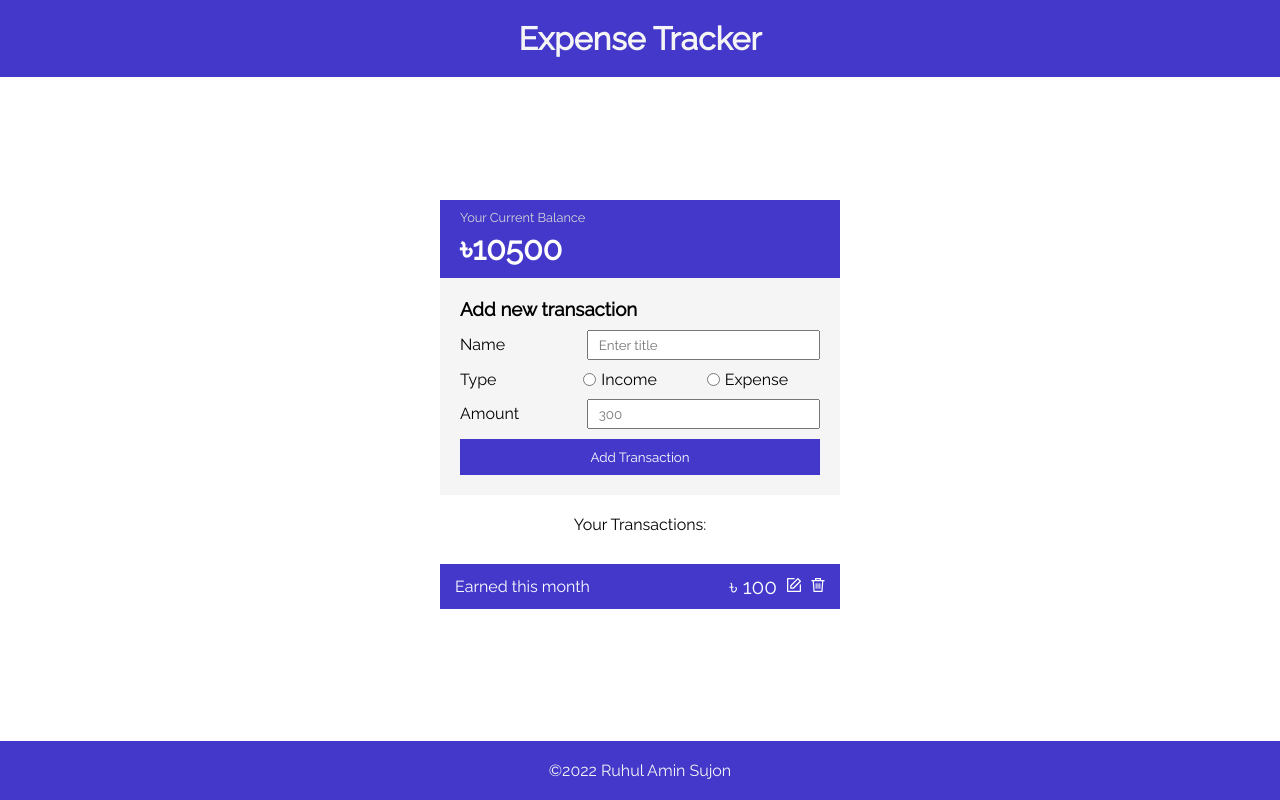
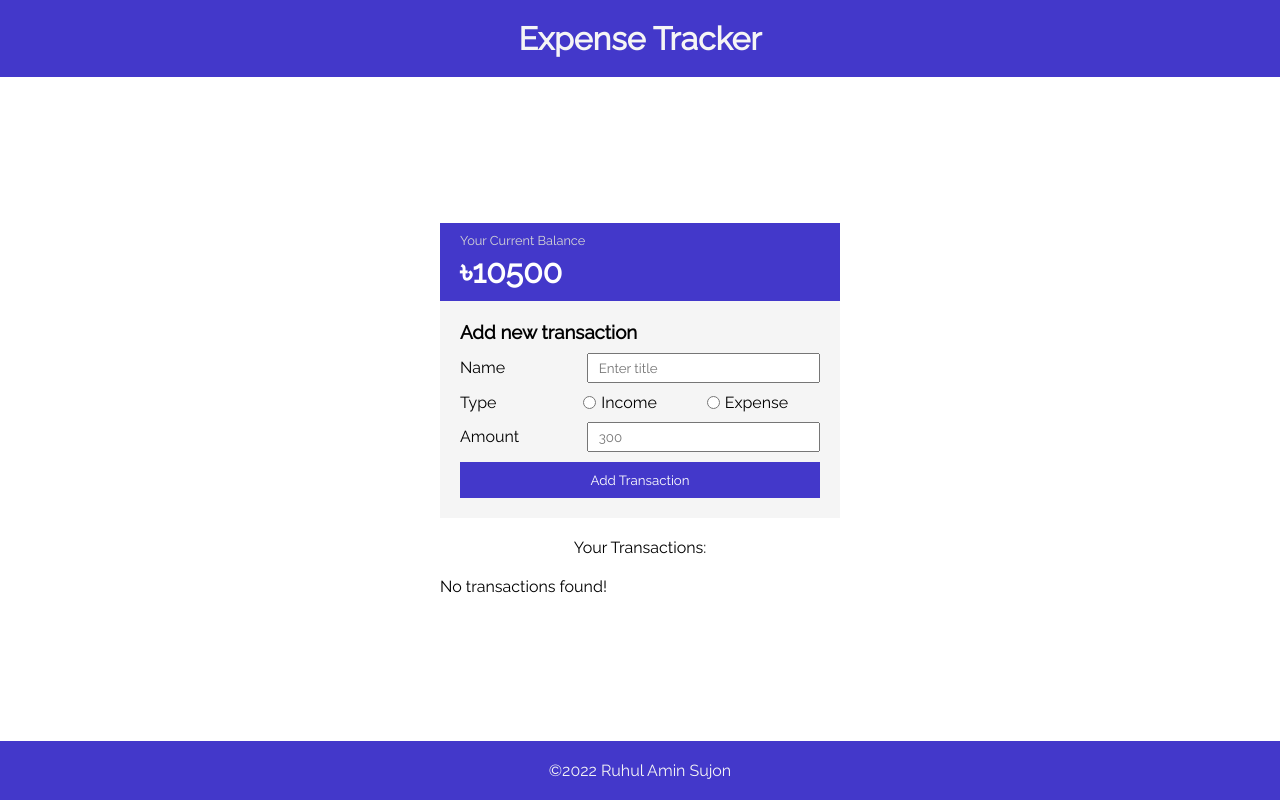
Before and after one commit to Rasujon3/express-tracker-crud-with-react-redux, a React (Create React App) app: page / in a window 1280 px wide. Built offline with nearby package versions, Linux system fonts and the light colour scheme.

Commit message:
7.6 List Transaction

```diff
--- a/public/css/style.css
+++ b/public/css/style.css
@@ -182,6 +182,11 @@ label {
   overflow-y: auto;
 }
 
+.error {
+  color: red;
+  text-align: center;
+}
+
 @media (max-width: 450px) {
   .top_card,
   .form {
--- a/src/components/Transactions/Transaction.js
+++ b/src/components/Transactions/Transaction.js
@@ -2,12 +2,13 @@ import React from "react";
 import editImage from "../../assets/images/edit.svg";
 import deleteImage from "../../assets/images/delete.svg";
 
-const Transaction = () => {
+const Transaction = ({ transaction }) => {
+  const { name, amount, type } = transaction || {};
   return (
-    <li className="transaction income">
-      <p>Earned this month</p>
+    <li className={`transaction ${type}`}>
+      <p>{name}</p>
       <div className="right">
-        <p>৳ 100</p>
+        <p>৳ {amount}</p>
         <button className="link">
           <img className="icon" src={editImage} alt="Edit" />
         </button>
--- a/src/components/Transactions/Transactions.js
+++ b/src/components/Transactions/Transactions.js
@@ -1,7 +1,31 @@
 import React from "react";
+import { useSelector } from "react-redux";
 import Transaction from "./Transaction";
 
 const Transactions = () => {
+  const { transactions, isLoading, isError, error } = useSelector(
+    (state) => state.transaction
+  );
+
+  //   decide what to render
+  let content = null;
+  if (isLoading) {
+    content = <p>Loading...</p>;
+  }
+
+  if (!isLoading && isError) {
+    content = <p className="error">There was an error occured</p>;
+  }
+
+  if (!isLoading && !isError && transactions?.length > 0) {
+    content = transactions.map((transaction) => (
+      <Transaction key={transaction.id} transaction={transaction} />
+    ));
+  }
+
+  if (!isLoading && !isError && transactions?.length === 0) {
+    content = <p>No transactions found!</p>;
+  }
   return (
     <>
       <p className="second_heading">Your Transactions:</p>
@@ -9,7 +33,7 @@ const Transactions = () => {
       <div className="conatiner_of_list_of_transactions">
         <ul>
           {/* single Transaction */}
-          <Transaction />
+          {content}
         </ul>
       </div>
     </>
```
Also changed, not shown: 1 other file (tests, documents, lock files or other folders).
